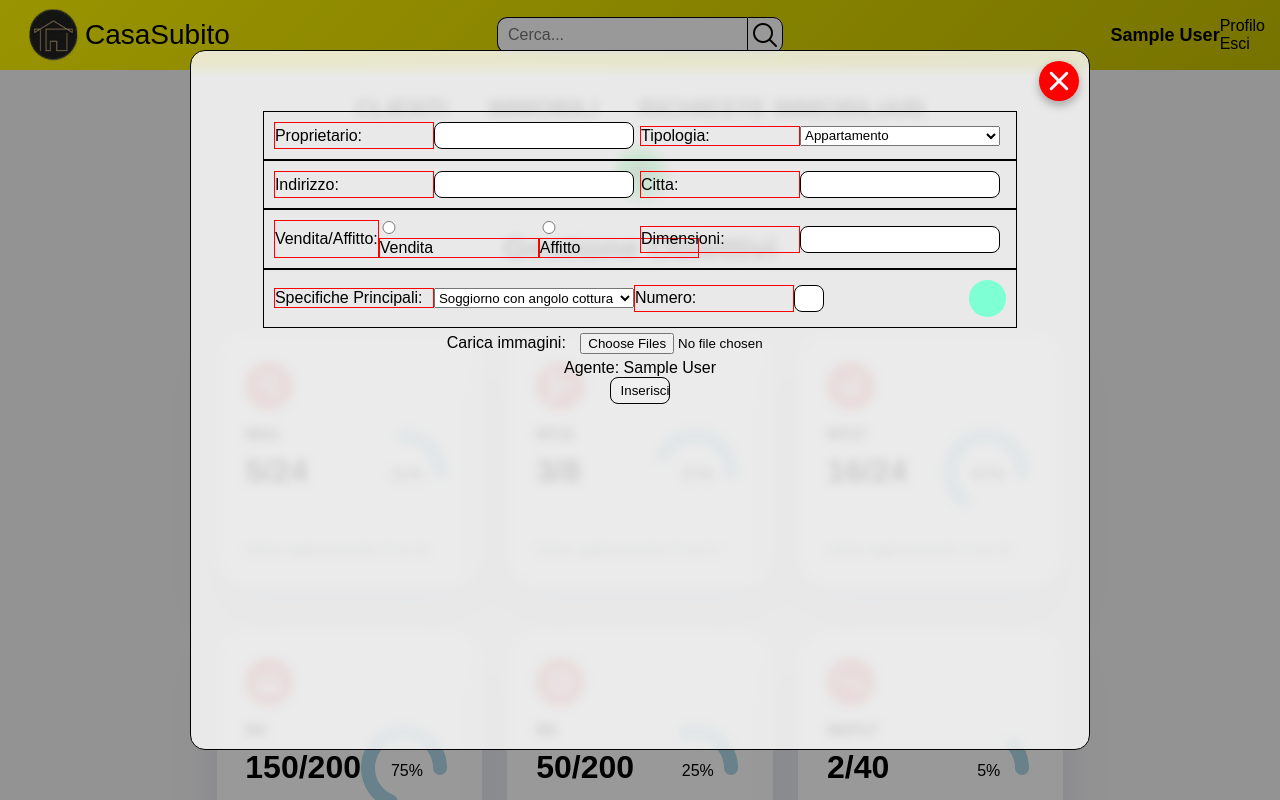
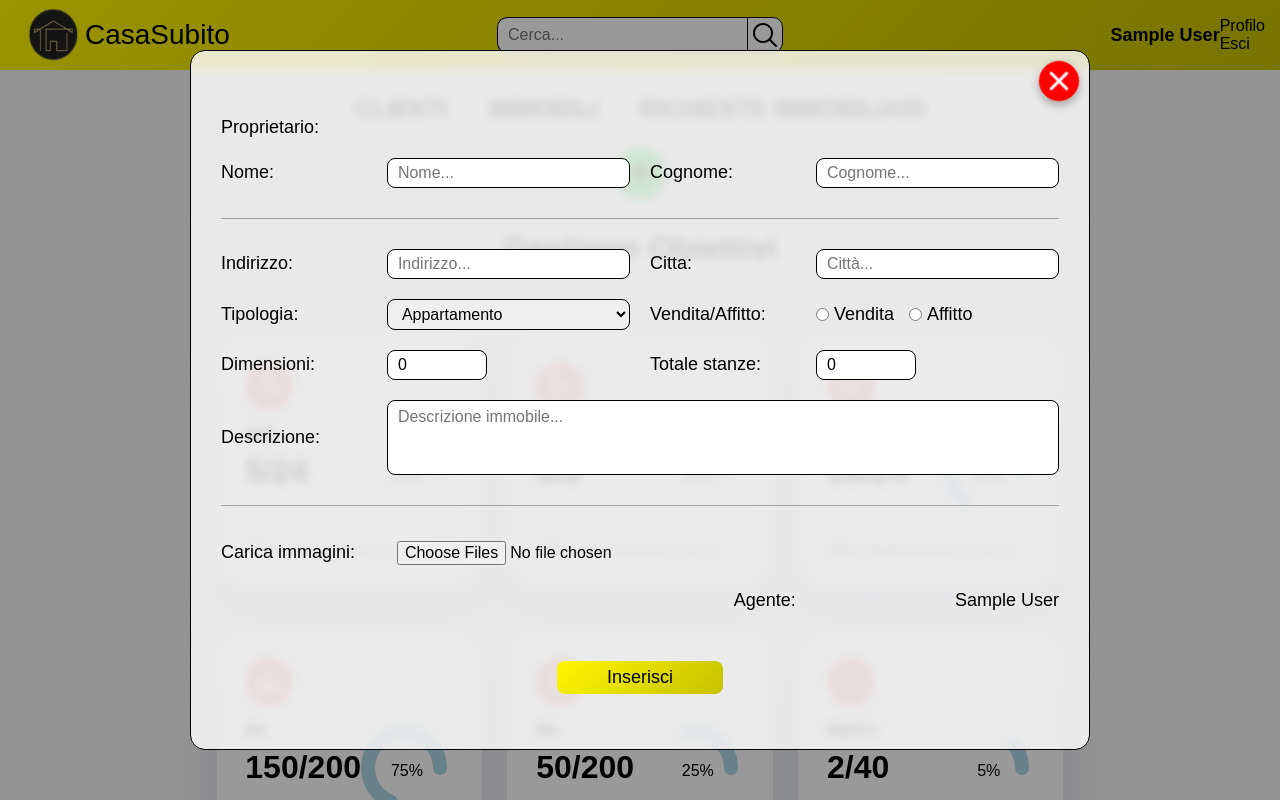
Before and after one commit to GianITS/git_CasaSubito, a Flask app: page /Inserimento_Immobili in a window 1280 px wide. Run offline with Flask 2, Linux system fonts and the light colour scheme; the visitor is signed in with stand-in values (Sample User, id 1); some libraries are stand-ins or nearby versions.

Commit message:
sistemata insert properties

```diff
--- a/website/static/app.js
+++ b/website/static/app.js
@@ -22,14 +22,3 @@ const userMenu = document.querySelector(".userMenu")
 btnUser.addEventListener('click', function(){
     userMenu.classList.toggle("visible");
 })
-
-const btnIns = document.querySelector(".btnIns")
-const form = document.getElementById("form0")
-const specif = document.getElementById("specifichePrinc")
-const number = document.getElementById("number")
-
-btnUser.addEventListener('click', function(){
-    form.appendChild('li');
-
-
-})
--- a/website/static/style.css
+++ b/website/static/style.css
@@ -2,7 +2,6 @@
     --primary-color: rgba(255,247,0,1);
     --secondary-color: rgba(198,192,0,1);
 }
-
 *{
     padding: 0;
     margin: 0;
@@ -26,11 +25,20 @@ a{
 li{
     list-style: none;
 }
-input{
+input,
+select,
+textarea{
     padding: 5px 0 5px 10px;
     border-radius: 8px;
     outline: none;
     border: 1px solid #000;
+}
+textarea{
+    height: 75px;
+    resize: none;
+}
+input:focus {
+    box-shadow: 0 0 3pt 2pt var(--primary-color);
 }
 
 /* login.html -----------------------------------------------------------*/
@@ -65,7 +73,7 @@ h1{
     flex-direction: column;
     justify-content: center;
     align-items: center;
-    margin-top: 70px;
+    margin-top: 40px;
 }
 .utente,
 .password{
@@ -379,6 +387,10 @@ h1{
     display: flex;
     aspect-ratio: 1;
     margin: 0 20px 0 0;
+    cursor: default;
+}
+.menu .contDown .dpList.show .btninsert{
+    cursor: pointer;
 }
 .menu .contDown .dpList .btninsert.one{
     background: linear-gradient(135deg, var(--secondary-color)0%, var(--primary-color)100%);
@@ -632,68 +644,104 @@ h1{
 
 .section.prop .container.scroll{
     height: 700px;
-    justify-content: flex-start;
+    justify-content: center;
+    align-items: center;
     margin: 40px 0;
-    overflow: auto;
 }
 .section.prop .container.scroll form{
     width: 100%;
+    display: grid;
+    grid-template-columns: 0.75fr 1.25fr 0.75fr 1.25fr;
+    gap: 20px;
+    padding: 40px 10px 30px;
+    font-size: 18px;
+}
+.section.prop .container.scroll form .lblOwner{
+    grid-column-start: 1;
+    grid-column-end: 5;
+}
+.section.prop .container.scroll form .line{
+    width: 100%;
+    height: 1px;
+    background-color: rgba(0,0,0,.3);
+    grid-column-start: 1;
+    grid-column-end: 5;
+    margin: 10px 0;
+}
+.section.prop .container.scroll form label{
     display: flex;
-    flex-direction: column;
-    justify-content: center;
-    align-items: center;
-    padding: 40px 10px;
-}
-.section.prop .container.scroll form .ulForm{
-    width: 100%;
-    display: flex;
-    flex-direction: column;
-    justify-content: center;
     align-items: center;
 }
-.section.prop .container.scroll form .liForm{
-    width: 90%;
+.section.prop .container.scroll form input,
+.section.prop .container.scroll form select{
+    font-size: 16px;
+}
+.section.prop .container.scroll form #vendAff{
+    display: flex;
+}
+.section.prop .container.scroll form #vendAff input{
+    margin-right: 5px;
+}
+.section.prop .container.scroll form #vendAff li{
     display: flex;
     justify-content: space-between;
     align-items: center;
-    padding: 10px;
-    border: 1px solid #000;
+    margin-right: 15px;
 }
-.section.prop .container.scroll form .liForm div{
-    width: 50%;
-    display: flex;
+.row-small{
+    width: 100px;
 }
-ul#vendAff{
-    display: flex;
+.row-small input{
+    width: 100px;
 }
-ul#vendAff input{
-    width: 20px;
-}
-.section.prop .container.scroll form .liForm .inpNum{
-
-}
-.section.prop .container.scroll form .liForm .inpNum #number{
-    width: 30px;
-}
-.section.prop .container.scroll form .liForm label{
-    width: 160px;
-    display: flex;
-    align-items: center;
-    border: 1px solid red;
-}
-.section.prop .container.scroll form .liForm input,
-.section.prop .container.scroll form .liForm select{
-    width: 200px;
-}
-.section.prop .container.scroll form .liForm.one .btnIns{
-    width: 40px;
-    aspect-ratio: 1;
-    border-radius: 50%;
-    background-color: aquamarine;
-    cursor: pointer;
+.row-large{
+    grid-column-start: 2;
+    grid-column-end: 5;
+    font-size: 16px;
+    padding: 5px 10px;
+    line-height: 21px;
 }
 .imgForm{
     border: none;
+    grid-column-start: 2;
+    grid-column-end: 4;
+}
+#file-upload-button{
+    padding: 3px 10px;
+    border-radius: 8px;
+}
+.vuoto{
+    grid-column-start: 4;
+    grid-column-end: 5;
+}
+.section.prop .container.scroll form .lblAgent{
+    justify-content: flex-end;
+    grid-column-start: 3;
+    grid-column-end: 4;
+}
+.section.prop .container.scroll form .agent{
+    display: flex;
+    justify-content: flex-end;
+    align-items: center;
+    grid-column-start: 4;
+    grid-column-end: 5;
+}
+.section.prop .container.scroll form .btnCenter{
+    display: flex;
+    justify-content: center;
+    align-items: center;
+    grid-column-start: 1;
+    grid-column-end: 5;
+}
+.section.prop .container.scroll form .btnCenter .btnSub{
+    font-size: 18px;
+    padding: 6px 50px;
+    margin-top: 30px;
+    border: transparent;
+    transition: all .3s;
+}
+.section.prop .container.scroll form .btnCenter .btnSub:hover{
+    box-shadow: 2px 2px 10px rgba(0, 0, 0, .3);
 }
 
 /* properties.html -----------------------------------------------------------*/
--- a/website/templates/insert_properties.html
+++ b/website/templates/insert_properties.html
@@ -6,17 +6,17 @@
             <a href="/HomePage" class="btnclose"></a>
             <form action="" method="post" id="form0" enctype="multipart/form-data">
                 {{form.hidden_tag()}}
-                <ul class="ulForm">
-                    <li class="liForm"><div>{{form.owner.label}}{{form.owner()}}</div><div>{{form.tipologia.label}}{{form.tipologia()}}</div></li>
-                    <li class="liForm"><div>{{form.address.label}}{{form.address()}}</div><div>{{form.city.label}}{{form.city()}}</div></li>
-                    <li class="liForm"><div>{{form.vendAff.label}}{{form.vendAff()}}</div><div>{{form.sqMeters.label}}{{form.sqMeters()}}</div></li>
-                </ul>
-                <ul class="ulForm">
-                    <li class="liForm one"><div>{{form.specifichePrinc.label}}{{form.specifichePrinc()}}</div><div class="inpNum">{{form.number.label}}{{form.number()}}</div><div class="btnIns"></div></li>
-                </ul>
-                <div>{{form.images.label}}{{form.images(class_="imgForm")}}</div>
-                <div>{{form.agent.label}}{{session["agent"]}}</div>
-                {{form.submit()}}
+                {{form.owner.label(class_="lblOwner")}}
+                {{form.ownerName.label}}{{form.ownerName(placeholder="Nome...")}}{{form.ownerLastname.label}}{{form.ownerLastname(placeholder="Cognome...")}}
+                <div class="line"></div>
+                {{form.address.label}}{{form.address(placeholder="Indirizzo...")}}{{form.city.label}}{{form.city(placeholder="Città...")}}
+                {{form.tipologia.label}}{{form.tipologia()}}{{form.vendAff.label}}{{form.vendAff()}}
+                {{form.sqMeters.label}}<div class="row-small">{{form.sqMeters(placeholder="0")}}</div>{{form.totRoom.label}}<div class="row-small">{{form.totRoom(placeholder="0")}}</div>
+                {{form.description.label}}{{form.description(class_="row-large",placeholder="Descrizione immobile...")}}
+                <div class="line"></div>
+                {{form.images.label}}{{form.images(class_="imgForm")}} <div class="vuoto"></div>
+                {{form.agent.label(class_="lblAgent")}}<div class="agent">{{session["agent"]}}</div>
+                <div class="btnCenter">{{form.submit(class_="btnSub")}}</div>
             </form>
         </div>
     </div>
--- a/website/views.py
+++ b/website/views.py
@@ -67,7 +67,7 @@ def image(filename):
 
 # importo i moduli relativi al form
 from flask_wtf import FlaskForm
-from wtforms import StringField, SubmitField, IntegerField, RadioField, MultipleFileField, SelectField
+from wtforms import StringField, SubmitField, IntegerField, RadioField, MultipleFileField, SelectField, TextAreaField
 from wtforms.validators import DataRequired
 
 #creo la classe form dell inserimento degli immobili
@@ -77,13 +77,15 @@ from wtforms.validators import DataRequired
 # (appartamento/casa indipendente/casa semindipendente/villa a schiera/rustico)
 class FormInsertProperties(FlaskForm):
     owner = StringField("Proprietario: ")
-    tipologia = SelectField(u"Tipologia: ", choices=[('Appartamento', 'Appartamento'),('Casa indipendente','Casa indipendente'),('Casa semindipendente','Casa semindipendente'),('Villa a schiera','Villa a schiera'),('Rustico','Rustico')])
+    ownerName = StringField("Nome: ")
+    ownerLastname = StringField("Cognome: ")
     address = StringField("Indirizzo: ")
     city = StringField("Citta: ")
+    tipologia = SelectField(u"Tipologia: ", choices=[('Appartamento', 'Appartamento'),('Casa indipendente','Casa indipendente'),('Casa semindipendente','Casa semindipendente'),('Villa a schiera','Villa a schiera'),('Rustico','Rustico')])
     vendAff = RadioField("Vendita/Affitto: ", choices=[('Vendita','Vendita'),('Affitto','Affitto')], default="Vendita")
     sqMeters = IntegerField("Dimensioni: ")
-    specifichePrinc = SelectField(u"Specifiche Principali: ", choices=[('Soggiorno con angolo cottura', 'Soggiorno con angolo cottura'),('Cucina','Cucina'),('Soggiorno','Soggiorno'),('Sala da pranzo','Sala da pranzo'),('Sala da pranzo','Sala da pranzo')])
-    number = IntegerField("Numero: ")
+    totRoom = IntegerField("Totale stanze: ")
+    description = TextAreaField("Descrizione: ")
     images = MultipleFileField("Carica immagini: ")
     agent = StringField("Agente: ")
     submit = SubmitField("Inserisci")
@@ -93,62 +95,69 @@ def insert_properties():
     # resetto tutte le variabili
     # assegno la variabile agente col nome dell agente loggato
     # assegno alla variabile form il form che ho appena creato
-    owner = ""
-    tipologia = ""
+    ownerName = ""
+    ownerLastname = ""
     address = ""
     city = ""
+    tipologia = ""
     vendAff = ""
     sqMeters = ""
-    specifichePrinc = ""
-    number = ""
+    totRoom = ""
+    description = ""
     images = ""
     agent = session['agent']
     form = FormInsertProperties()
 
     if form.validate_on_submit():
-        owner = form.owner.data
-        tipologia = form.tipologia.data
+        ownerName = form.ownerName.data
+        ownerLastname = form.ownerLastname.data
         address = form.address.data
         city = form.city.data
+        tipologia = form.tipologia.data
         vendAff = form.vendAff.data
         sqMeters = form.sqMeters.data
-        specifichePrinc = form.specifichePrinc.data
-        number = form.number.data
+        totRoom = form.totRoom.data
+        description = form.description.data
         images = request.files.getlist('images')
         listImg = []
         for image in images:
-            #mongo.save_file(image.filename, image)
+            mongo.save_file(image.filename, image)
             listImg.append(image.filename)
-        for img in listImg:
-            print(img)
+        post = {"nome":ownerName, "cognome":ownerLastname, "indirizzo":address, "citta":city, "tipologia":tipologia, "vendAff":vendAff, "dimensioni":sqMeters, "totStanze": totRoom, "descrizione":description, "immagini": listImg, "agente":agent}
+        properties_collection.insert_one(post)
+        return redirect(url_for('views.PropPage', nome=ownerName))
 
 
     #resetto i dati ricevutid dal form
-    form.owner.data = ""
-    form.tipologia.data = ""
+    form.ownerName.data = ""
+    form.ownerLastname.data = ""
     form.address.data = ""
     form.city.data = ""
+    form.tipologia.data = ""
     form.vendAff.data = ""
-    form.sqMeters.data = ""
-    form.specifichePrinc.data = ""
-    form.number.data = ""
+    form.sqMeters.data = 0
+    form.totRoom.data = 0
+    form.description.data = ""
     form.images.data = ""
 
-    return render_template('insert_properties.html', form=form, owner=owner, tipologia=tipologia, address=address, city=city, vandAff=vendAff, sqMeters=sqMeters, specifichePrinc=specifichePrinc, number=number, images=images, agent=agent)
+    return render_template('insert_properties.html', form=form, ownerName=ownerName, ownerLastname=ownerLastname, tipologia=tipologia, address=address, city=city, vandAff=vendAff, sqMeters=sqMeters, totRoom=totRoom, description=description, images=images, agent=agent)
 
 # pagina scheda immobile
 
 from .models import properties_collection
 @views.route('/PaginaImmobile/<nome>')
 def PropPage(nome):
-    prop = properties_collection.find_one({"nome": nome}, {"immagini":0, "_id":0})
+    prop = properties_collection.find_one({"nome": nome}, {"nome":0, "immagini":0, "_id":0})
     prop =list(prop.values())
+    cognome=prop[0]
     indirizzo=prop[1]
     citta=prop[2]
-    mQuadri=prop[3]
-    numStanze=prop[4]
-    vendAff=prop[5]
-    return render_template('property_page.html', nome=nome, indirizzo=indirizzo, citta=citta, mQuadri=mQuadri, numStanze=numStanze, vendAff=vendAff)
+    tipologia=prop[3]
+    vendAff=prop[4]
+    mQuadri=prop[5]
+    numStanze=prop[6]
+    descrizione=prop[7]
+    return render_template('property_page.html', nome=nome, cognome=cognome, indirizzo=indirizzo, citta=citta, tipologia=tipologia, mQuadri=mQuadri, numStanze=numStanze, vendAff=vendAff, descrizione=descrizione)
 
 # pagina immagini immobile
 
```
Also changed, not shown: website/templates/property_page.html (+6 -4 lines).
